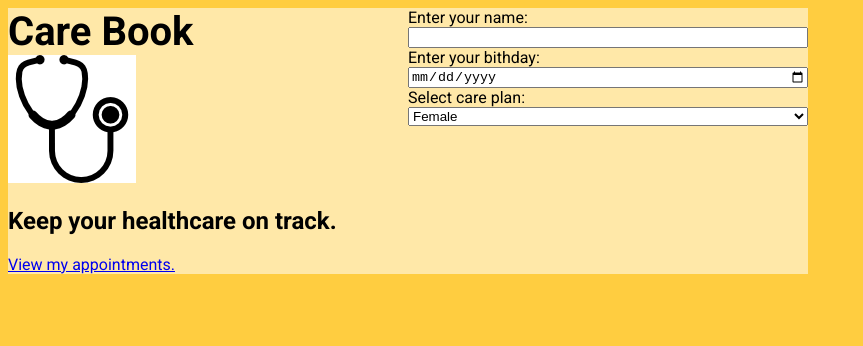
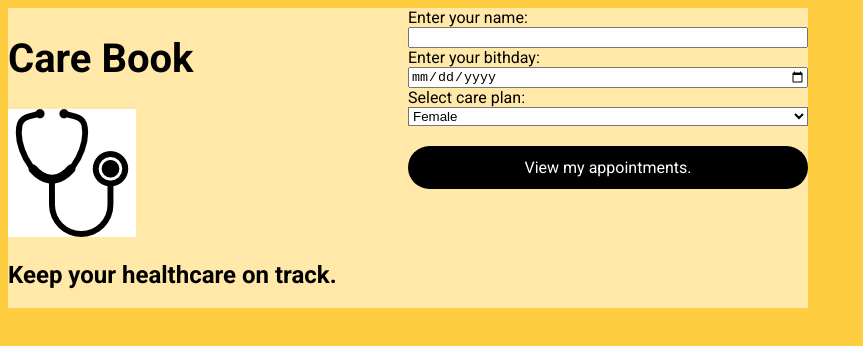
Before and after one commit to laura-abowd/carebook, a plain HTML site: page index.html in a window 1280 px wide. Shown: the whole page, without its empty margins (0-863 px from the left). Drawn offline with Linux system fonts and the light colour scheme.

Commit message:
updated css style

```diff
--- a/index.html
+++ b/index.html
@@ -13,7 +13,6 @@
         <h1>Care Book</h1>
         <img src="images/carebookLogo.png" alt="carebook logo">
         <h2>Keep your healthcare on track.</h2>
-        <a href="appointments.html">View my appointments.</a>
       </div>
       <div class="form">
         <label for="name">Enter your name:</label>
@@ -26,6 +25,7 @@
           <option value="male">Male</option>
           <option value="neutral">Neutral</option>
         </select>
+        <a href="appointments.html">View my appointments.</a>
       </div>
     </div>
   </body>
--- a/style.css
+++ b/style.css
@@ -7,13 +7,22 @@
 h1 {
   color: black;
   font-size: 40px;
-  /* font-weight: 700; */
-  margin: 0px;
 }
 
-/* h2 {
-  font-weight: 400;
-} */
+a {
+  text-decoration: none;
+  background-color: black;
+  color: white;
+  text-align: center;
+  padding: 12px;
+  margin: 20px 0px;
+  border-radius: 500px;
+}
+
+select {
+  background-color: white;
+}
+
 .container {
   display: grid;
   grid-template-columns: 1fr 1fr;
```
